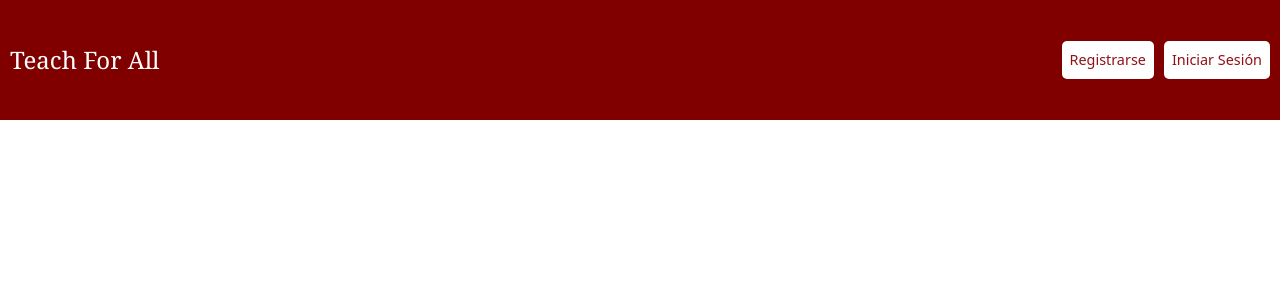
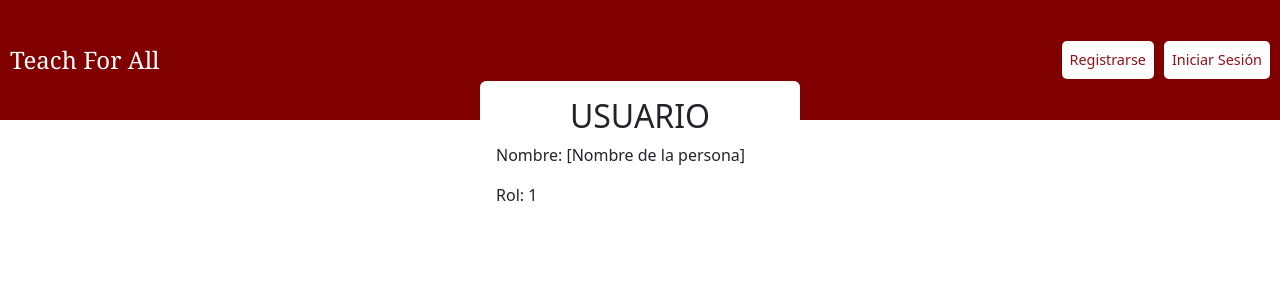
Before and after one commit to maihaara/TallerIV, a React (Create React App) app in the folder frontend/: page /infousuario/1 in a window 1280 px wide. Shown: the top 300 px of the page. Built offline with nearby package versions, Linux system fonts and the light colour scheme.

Commit message:
cambios de pantallas

```diff
--- a/frontend/src/App.js
+++ b/frontend/src/App.js
@@ -7,6 +7,7 @@
 import Welcome from './Welcome';
 import './App.css';
 import Pantalla from './pantalla';
+import Infousuario from './Infousuario';
 
 function App() {
   return (
@@ -16,11 +17,13 @@
         <Routes>
           <Route path="/signup" element={<Signup />} />
           <Route path="/login" element={<Login />} />
-          <Route path="/welcome/:role" element={<Welcome />} />
+          <Route path="/welcome" element={<Welcome />} />
           <Route path="/pantalla" element={<Pantalla />} />
+          <Route path="/infousuario/:role" element={<Infousuario />} />
         </Routes>
       </div>
     </Router>
   );
 }
+
 export default App;
--- /dev/null
+++ b/frontend/src/Infousuario.js
@@ -0,0 +1,21 @@
+import React from 'react';
+import { useParams } from 'react-router-dom';
+
+function Infousuario() {
+  const { role } = useParams();
+
+  // Lógica para obtener la información de la persona según el rol (puedes realizar una nueva consulta a la base de datos aquí)
+
+  return (
+    <div style={{ backgroundColor: 'blank', height: '10vh', display: 'flex', justifyContent: 'center', alignItems: 'center', margin: 0 }}>
+      <div className='bg-white p-3 rounded w-25'>
+        <h2> USUARIO </h2>
+        <p>{`Nombre: [Nombre de la persona]`}</p>
+        <p>{`Rol: ${role}`}</p>
+      </div>
+    </div>
+  );
+
+}
+
+export default Infousuario;
--- a/frontend/src/Signup.js
+++ b/frontend/src/Signup.js
@@ -1,6 +1,7 @@
 import React, { useState } from 'react';
 import axios from 'axios';
 import { useNavigate } from 'react-router-dom';
+
 
 function Signup() {
   const [name, setName] = useState('');
@@ -22,7 +23,7 @@
 
       if (response.data.success) {
         alert('Registro exitoso');
-        navigate('/login');
+        navigate('/Welcome');
       } else {
         console.log('Error en el registro');
       }
--- a/frontend/src/Welcome.js
+++ b/frontend/src/Welcome.js
@@ -1,5 +1,6 @@
 import React from 'react';
 import { useParams, Link } from 'react-router-dom';
+
 
 function Welcome() {
   const { role } = useParams();
@@ -12,6 +13,10 @@
         <Link to="/pantalla">
         <button style={{backgroundColor: 'maroon',padding: '10px',borderRadius: '5px',border: 'none',color: 'white',cursor: 'pointer',display: 'block',  margin: '0 auto',  }}> Inicio</button>
         </Link>
+        <Link to="/infousuario">
+        <button style={{ backgroundColor: 'maroon', padding: '10px', borderRadius: '5px', border: 'none', color: 'white', cursor: 'pointer', display: 'block', margin: '0 auto' }}> Usuario </button>
+        </Link>
+
       </div>
     </div>
   );
--- a/frontend/src/login.js
+++ b/frontend/src/login.js
@@ -18,7 +18,7 @@
 
       if (response.data.success) {
         alert('Inicio de sesión exitoso');
-        navigate('/welcome'); // Puedes redirigir a la página que desees después del inicio de sesión
+        navigate('/welcome');
       } else {
         console.log('Credenciales inválidas');
       }
```
Also changed, not shown: 2 other files (tests, documents, lock files or other folders).
